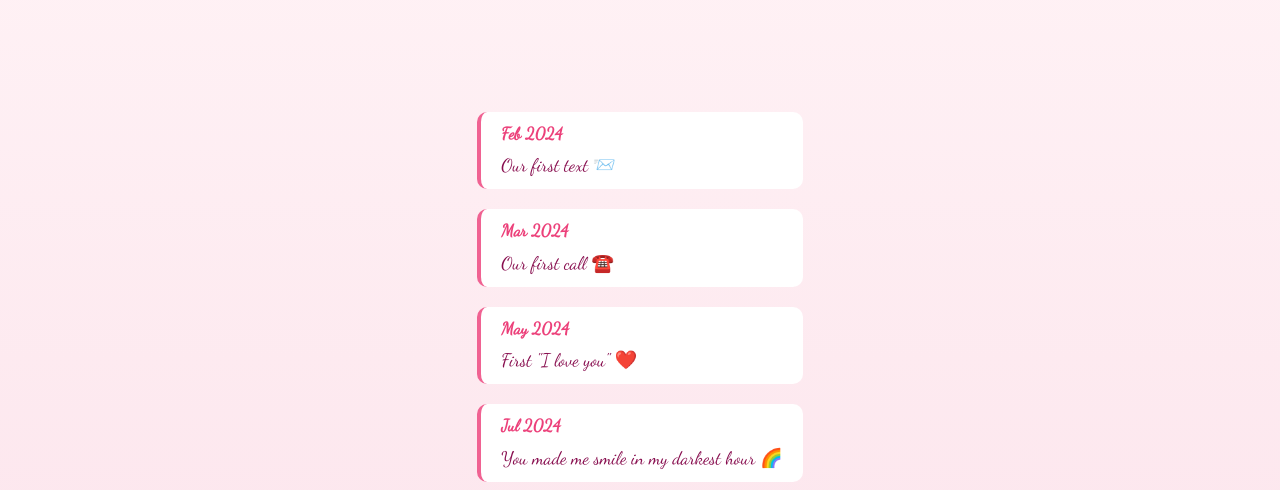
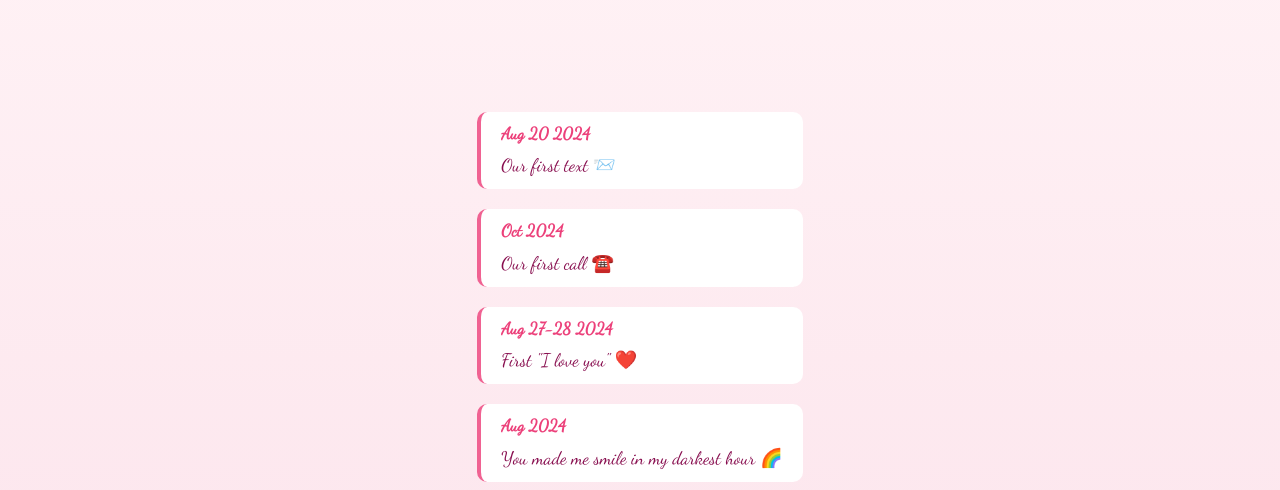
Before and after one commit to aayan-shafaque/her, a plain HTML site: page index.html in a window 1280 px wide. Shown: the part 4940-5430 px from the top of the page. Drawn offline with nearby package versions, Linux system fonts and the light colour scheme; animation ran at ten frames a second.

Commit message:
month error

```diff
--- a/index.html
+++ b/index.html
@@ -113,19 +113,19 @@
       <h2 class="section-title">Our Journey</h2>
       <div class="timeline-container">
         <div class="timeline-item">
-          <div class="timeline-date">Feb 2024</div>
+          <div class="timeline-date">Aug 20 2024</div>
           <div class="timeline-text">Our first text 📨</div>
         </div>
         <div class="timeline-item">
-          <div class="timeline-date">Mar 2024</div>
+          <div class="timeline-date">Oct 2024</div>
           <div class="timeline-text">Our first call ☎️</div>
         </div>
         <div class="timeline-item">
-          <div class="timeline-date">May 2024</div>
+          <div class="timeline-date">Aug 27-28 2024</div>
           <div class="timeline-text">First "I love you" ❤️</div>
         </div>
         <div class="timeline-item">
-          <div class="timeline-date">Jul 2024</div>
+          <div class="timeline-date">Aug 2024</div>
           <div class="timeline-text">You made me smile in my darkest hour 🌈</div>
         </div>
         <div class="timeline-item">
```
